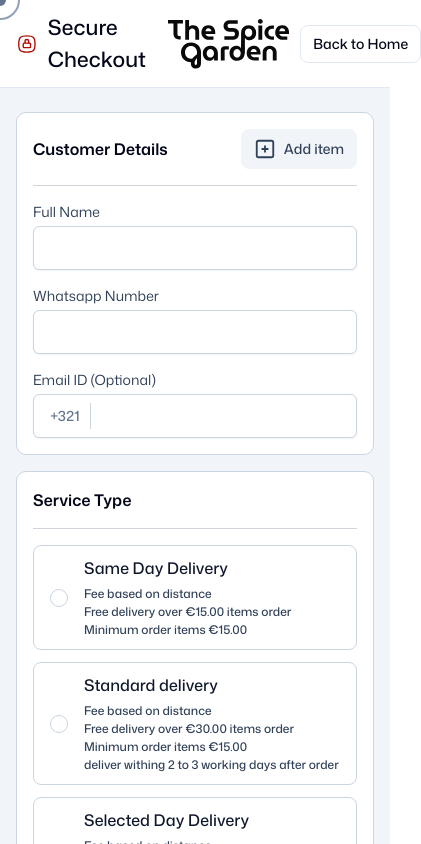
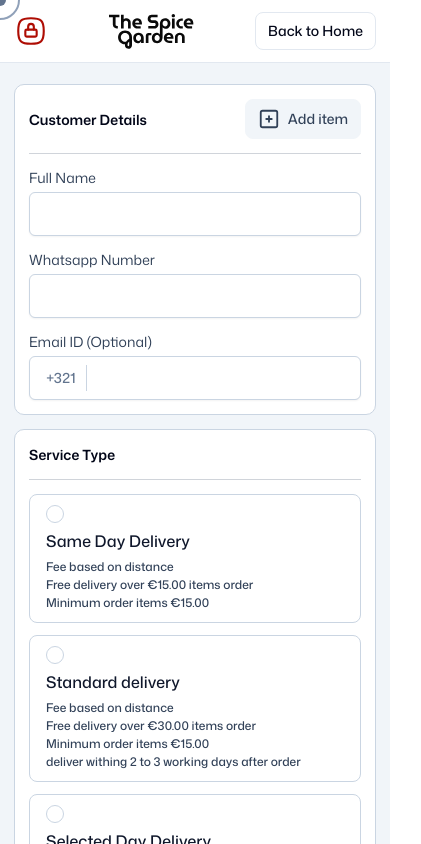
Before and after one commit to pm-patel12/Juoto, a React (Vite) app: page /checkout in a window 390 px wide. Shown: the top 844 px of the page, 421 px wide, since content can reach past the window. Built offline with nearby package versions, Linux system fonts and the light colour scheme.

Commit message:
home page responsiveness

```diff
--- a/src/assets/css/layout/_custom.scss
+++ b/src/assets/css/layout/_custom.scss
@@ -6,13 +6,14 @@
 .heroSliderWrapper {
   position: relative;
   margin-bottom: 20px;
+  padding: 0 16px;
 
   & * {
     transition: all linear 1s;
   }
 
   &.boxed {
-    max-width: 1240px;
+    max-width: 1272px;
     padding-top: 20px;
     margin-left: auto;
     margin-right: auto;
@@ -31,6 +32,10 @@
 
     @media (max-width: 1260px) {
       aspect-ratio: 390/108;
+      height: auto;
+    }
+    @media (max-width: 576px) {
+      aspect-ratio: 2/1;
       height: auto;
     }
 
@@ -345,6 +350,31 @@
     justify-content: center;
     flex-flow: column;
     text-align: center;
+    padding: 16px;
+
+    .ctm-btn {
+      font-size: 12px;
+      padding: 6px 12px;
+    }
+
+    .close-btn {
+      height: 24px;
+      width: 24px;
+      min-height: 24px;
+      min-width: 24px;
+      border-radius: 50%;
+      box-shadow: 0px 21px 6px 0px rgba(0, 0, 0, 0%),
+        0px 13px 5px 0px rgba(0, 0, 0, 1%), 0px 7px 4px 0px rgba(0, 0, 0, 5%),
+        0px 3px 3px 0px rgba(0, 0, 0, 9%), 0px 1px 2px 0px rgba(0, 0, 0, 10%);
+      position: absolute;
+      top: -10px;
+      right: -10px;
+      z-index: 10;
+      background-color: var(--white);
+      svg {
+        stroke: var(--slate-700);
+      }
+    }
   }
 }
 
@@ -402,6 +432,18 @@
             border: 1px solid var(--color-primary-400);
             background-color: var(--body-color);
           }
+        }
+      }
+    }
+  }
+
+  @media (max-width: 576px) {
+    ul {
+      li {
+        label {
+          padding: 6px 10px;
+          font-size: 13px;
+          line-height: 18px;
         }
       }
     }
@@ -465,6 +507,21 @@
       }
     }
   }
+
+  @media (max-width: 576px) {
+    padding: 20px 16px;
+
+    h2 {
+      font-size: 18px;
+    }
+    .best-seller-next,
+    .best-seller-prev {
+      height: 25px;
+      width: 25px;
+      min-height: 25px;
+      min-width: 25px;
+    }
+  }
 }
 
 // =============================
@@ -484,9 +541,7 @@
     }
     @media (max-width: 576px) {
       grid-template-columns: repeat(2, 1fr);
-    }
-    @media (max-width: 420px) {
-      grid-template-columns: repeat(1, 1fr);
+      gap: 16px 10px;
     }
     &.list {
       grid-template-columns: repeat(2, 1fr);
@@ -592,6 +647,21 @@
         font-size: 14px;
         line-height: 24px;
         color: var(--text-700);
+      }
+    }
+  }
+  @media (max-width: 576px) {
+    padding: 40px 0;
+    .accordion-item {
+      .accordion-button {
+        padding: 12px 14px;
+        font-size: 14px;
+      }
+      .accordion-collapse {
+        margin: 0 16px;
+        p {
+          padding: 10px 0;
+        }
       }
     }
   }
@@ -781,6 +851,24 @@
       }
     }
   }
+
+  @media (max-width: 576px) {
+    padding: 16px;
+    .close-btn {
+      right: -4px;
+      box-shadow: 0px 21px 6px 0px rgba(0, 0, 0, 0),
+        0px 13px 5px 0px rgba(0, 0, 0, 0.01),
+        0px 7px 4px 0px rgba(0, 0, 0, 0.05), 0px 3px 3px 0px rgba(0, 0, 0, 0.09),
+        0px 1px 2px 0px rgba(0, 0, 0, 0.1);
+    }
+    ul {
+      li {
+        i {
+          display: none;
+        }
+      }
+    }
+  }
 }
 
 // ===========================
@@ -904,6 +992,29 @@
       }
     }
   }
+
+  @media (max-width: 991px) {
+    padding: 0;
+    .close-btn {
+      right: 0px;
+      top: -35px;
+    }
+    .inner {
+      display: flex;
+      flex-flow: column;
+      gap: 0;
+
+      .prodImg {
+        margin: 0 auto;
+        max-width: 100%;
+        border-radius: 8px 8px 0 0;
+      }
+
+      .prodDetail {
+        padding: 16px;
+      }
+    }
+  }
 }
 
 // ===========================
@@ -1005,6 +1116,15 @@
           border-color: var(--slate-900);
         }
       }
+    }
+  }
+
+  @media (max-width: 576px) {
+    .card {
+      flex-flow: column;
+      align-items: flex-start;
+      justify-content: flex-start;
+      gap: 6px;
     }
   }
 }
@@ -1148,4 +1268,10 @@
       stroke: #ff6467;
     }
   }
+
+  @media (max-width: 576px) {
+    flex-flow: column;
+    justify-content: flex-start;
+    align-items: flex-start;
+  }
 }
--- a/src/assets/css/layout/_global.scss
+++ b/src/assets/css/layout/_global.scss
@@ -93,6 +93,13 @@
 
     span {
       padding-right: 0;
+    }
+  }
+
+  @media (max-width: 576px) {
+    span {
+      font-size: 12px;
+      letter-spacing: 1px;
     }
   }
 }
@@ -230,6 +237,19 @@ hr {
       font-size: 11px;
       user-select: none;
       cursor: not-allowed;
+    }
+  }
+  @media (max-width: 576px) {
+    .prod-content {
+      .prod-name {
+        font-size: 12px;
+      }
+      .prod-price {
+        span,
+        s {
+          font-size: 14px;
+        }
+      }
     }
   }
 }
--- a/src/assets/css/layout/_layout.scss
+++ b/src/assets/css/layout/_layout.scss
@@ -13,6 +13,20 @@ header {
       justify-content: space-between;
       gap: 10px;
       padding: 12px 0;
+    }
+  }
+
+  .brand-logo {
+    height: 50px;
+    img {
+      height: 100%;
+      width: auto;
+    }
+  }
+
+  @media (max-width: 576px) {
+    .brand-logo {
+      height: 35px;
     }
   }
 
@@ -146,6 +160,14 @@ header {
         stroke: var(--color-primary-500);
       }
     }
+
+    @media (max-width: 576px) {
+      .page-title {
+        span {
+          display: none;
+        }
+      }
+    }
   }
 }
 
@@ -258,7 +280,8 @@ footer {
           display: flex;
           align-items: center;
           justify-content: center;
-          gap: 20px;
+          flex-wrap: wrap;
+          gap: 10px 20px;
           margin: 0;
           padding: 0;
 
--- a/src/assets/css/layout/_variables.scss
+++ b/src/assets/css/layout/_variables.scss
@@ -98,23 +98,24 @@
   --transition-speed: 0.3s;
 
   /* Typography - Font Sizes */
-  --h1-size: clamp(24px, calc(24px + 1.11vw), 32px);
-  --h2-size: clamp(22px, calc(22px + 0.28vw), 24px);
-  --h3-size: clamp(20px, calc(20px + 0.28vw), 22px);
-  --h4-size: clamp(18px, calc(18px + 0.28vw), 20px);
-  --h5-size: clamp(16px, calc(16px + 0.28vw), 18px);
+  --h1-size: clamp(22px, calc(16.1px + 1.22vw), 32px);
+  --h2-size: clamp(20px, calc(18.5px + 0.46vw), 24px);
+  --h3-size: clamp(18px, calc(16.6px + 0.46vw), 22px);
+  --h4-size: clamp(16px, calc(14.7px + 0.46vw), 20px);
+  --h5-size: clamp(14px, calc(13px + 0.46vw), 18px);
   --h6-size: 16px;
-  --p-size: clamp(14px, calc(14px + 0.83vw), 16px);
+
+  --p-size: clamp(14px, calc(12.6px + 0.28vw), 16px);
   --small-size: 14px;
 
-  /* Typography - Line height */
-  --h1-lh: clamp(1.2, calc(1.2 + 0.03vw), 1.4);
-  --h2-lh: clamp(1.25, calc(1.25 + 0.014vw), 1.35);
-  --h3-lh: clamp(1.3, calc(1.3 + 0.014vw), 1.4);
-  --h4-lh: clamp(1.3, calc(1.3 + 0.014vw), 1.4);
-  --h5-lh: clamp(1.3, calc(1.3 + 0.014vw), 1.4);
+  /* Line height */
+  --h1-lh: clamp(1.2, calc(1.13 + 0.06vw), 1.4);
+  --h2-lh: clamp(1.25, calc(1.22 + 0.02vw), 1.35);
+  --h3-lh: clamp(1.3, calc(1.27 + 0.02vw), 1.4);
+  --h4-lh: clamp(1.3, calc(1.27 + 0.02vw), 1.4);
+  --h5-lh: clamp(1.3, calc(1.27 + 0.02vw), 1.4);
   --h6-lh: 1.3;
-  --p-lh: clamp(1.5, calc(1.5 + 0.014vw), 1.6);
+  --p-lh: clamp(1.5, calc(1.48 + 0.02vw), 1.6);
   --small-lh: 1.4;
 }
 
--- a/src/components/bestsellersSection/Bestsellers.jsx
+++ b/src/components/bestsellersSection/Bestsellers.jsx
@@ -33,8 +33,8 @@ const Bestsellers = () => {
               className="discount-coupon-slider"
               spaceBetween={20}
               breakpoints={{
-                320: {
-                  slidesPerView: 1,
+                300: {
+                  slidesPerView: 2,
                   spaceBetween: 10,
                 },
                 420: {
--- a/src/components/heroSection/HeroSection.jsx
+++ b/src/components/heroSection/HeroSection.jsx
@@ -69,7 +69,7 @@ const HeroSection = () => {
               </ul>
             </div>
             {/* Discount Coupon Card */}
-            <div>
+            <div className="">
               {discountCouponData.length > 0 && (
                 <div className="discount-coupon-wrap mb-2">
                   <Swiper
@@ -87,7 +87,7 @@ const HeroSection = () => {
                   </Swiper>
                 </div>
               )}
-              <div className="w-100 d-flex justify-content-end pe-md-3">
+              <div className="w-100 d-flex justify-content-center justify-sm-content-end pe-md-3">
                 <button className="ctm-btn white-btn" onClick={handleShare}>
                   <TbShare3 />
                   Share
--- a/src/pages/CheckOut.jsx
+++ b/src/pages/CheckOut.jsx
@@ -63,7 +63,7 @@ const CheckOut = () => {
                 {/* Cart Products */}
                 <div className="mb-4">
                   <div className="cart-product-card">
-                    <div className="d-flex align-items-start gap-2 flex-wrap flex-sm-nowrap">
+                    <div className="d-flex align-items-start gap-2 mb-3">
                       <div className="prod-img">
                         <img
                           src="https://www.acouplecooks.com/wp-content/uploads/2022/10/Margherita-Pizza-093.jpg"
@@ -97,7 +97,41 @@ const CheckOut = () => {
                     </div>
                   </div>
                   <div className="cart-product-card">
-                    <div className="d-flex align-items-start gap-2 flex-wrap flex-sm-nowrap">
+                    <div className="d-flex align-items-start gap-2 mb-3">
+                      <div className="prod-img">
+                        <img
+                          src="https://www.acouplecooks.com/wp-content/uploads/2022/10/Margherita-Pizza-093.jpg"
+                          alt=""
+                        />
+                      </div>
+                      <div>
+                        <p className="mb-1">Capsicum Pizza [8 inches]</p>
+                        <div className="d-flex flex-wrap column-gap-3 row-gap-2">
+                          <div className="d-flex gap-2 align-items-center">
+                            <span className="small m-0 fw-semibold">18$</span>
+                            <s className="small m-0 light-text">18$</s>
+                          </div>
+                          <ul className="d-flex gap-2 flex-wrap align-items-center">
+                            <li>Regular</li>
+                            <li>Extra cheese</li>
+                            <li>Extra cheese</li>
+                          </ul>
+                        </div>
+                      </div>
+                    </div>
+                    <div className="d-flex gap-2 align-items-center justify-content-between">
+                      <div className="prod-counter">
+                        <button>-</button>
+                        <input type="text" value="1" />
+                        <button>+</button>
+                      </div>
+                      <button className="delete-btn">
+                        <TbTrash />
+                      </button>
+                    </div>
+                  </div>
+                  <div className="cart-product-card">
+                    <div className="d-flex align-items-start gap-2 mb-3">
                       <div className="prod-img">
                         <img
                           src="https://www.acouplecooks.com/wp-content/uploads/2022/10/Margherita-Pizza-093.jpg"
@@ -126,39 +160,7 @@ const CheckOut = () => {
                     </div>
                   </div>
                   <div className="cart-product-card">
-                    <div className="d-flex align-items-start gap-2 flex-wrap flex-sm-nowrap">
-                      <div className="prod-img">
-                        <img
-                          src="https://www.acouplecooks.com/wp-content/uploads/2022/10/Margherita-Pizza-093.jpg"
-                          alt=""
-                        />
-                      </div>
-                      <div>
-                        <p className="mb-1">Capsicum Pizza [8 inches]</p>
-                        <div className="d-flex flex-wrap column-gap-3 row-gap-2">
-                          <div className="d-flex gap-2 align-items-center">
-                            <span className="small m-0 fw-semibold">18$</span>
-                            <s className="small m-0 light-text">18$</s>
-                          </div>
-                          <ul className="d-flex gap-2 flex-wrap align-items-center">
-                            <li>Regular</li>
-                          </ul>
-                        </div>
-                      </div>
-                    </div>
-                    <div className="d-flex gap-2 align-items-center justify-content-between">
-                      <div className="prod-counter">
-                        <button>-</button>
-                        <input type="text" value="1" />
-                        <button>+</button>
-                      </div>
-                      <button className="delete-btn">
-                        <TbTrash />
-                      </button>
-                    </div>
-                  </div>
-                  <div className="cart-product-card">
-                    <div className="d-flex align-items-start gap-2 flex-wrap flex-sm-nowrap">
+                    <div className="d-flex align-items-start gap-2 mb-3">
                       <div className="prod-img">
                         <img
                           src="https://www.acouplecooks.com/wp-content/uploads/2022/10/Margherita-Pizza-093.jpg"
@@ -192,7 +194,7 @@ const CheckOut = () => {
                   </div>
                 </div>
                 {/* Coupon & Discount Code */}
-                <div className="d-flex gap-2 mb-4">
+                <div className="d-flex gap-2 mb-4 flex-wrap flex-sm-nowrap">
                   <input
                     type="text"
                     className="form-control"
```
